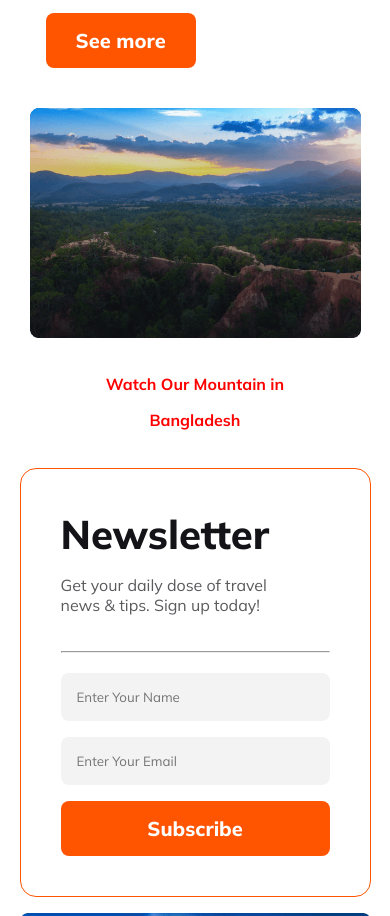
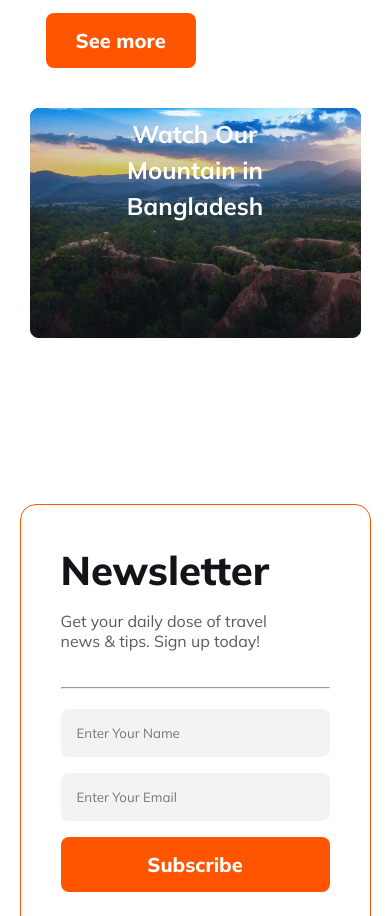
Before and after one commit to Arif-Islam21/world-explorer, a plain HTML site: page index.html in a window 390 px wide. Shown: the part 9140-10056 px from the top of the page. Drawn offline with Linux system fonts and the light colour scheme.

Commit message:
bug on the popular section is done

```diff
--- a/styles/responsive.css
+++ b/styles/responsive.css
@@ -109,10 +109,9 @@
   .perfect-place-image h5 {
     position: relative;
     margin: auto;
-    font-size: 1rem;
+    font-size: 1.5rem;
     text-align: center;
-    color: red;
-    top: 50%;
+    bottom: 250px;
   }
   /* UNIQUE SECTION RESPONSIVE */
   .best-website {
```
